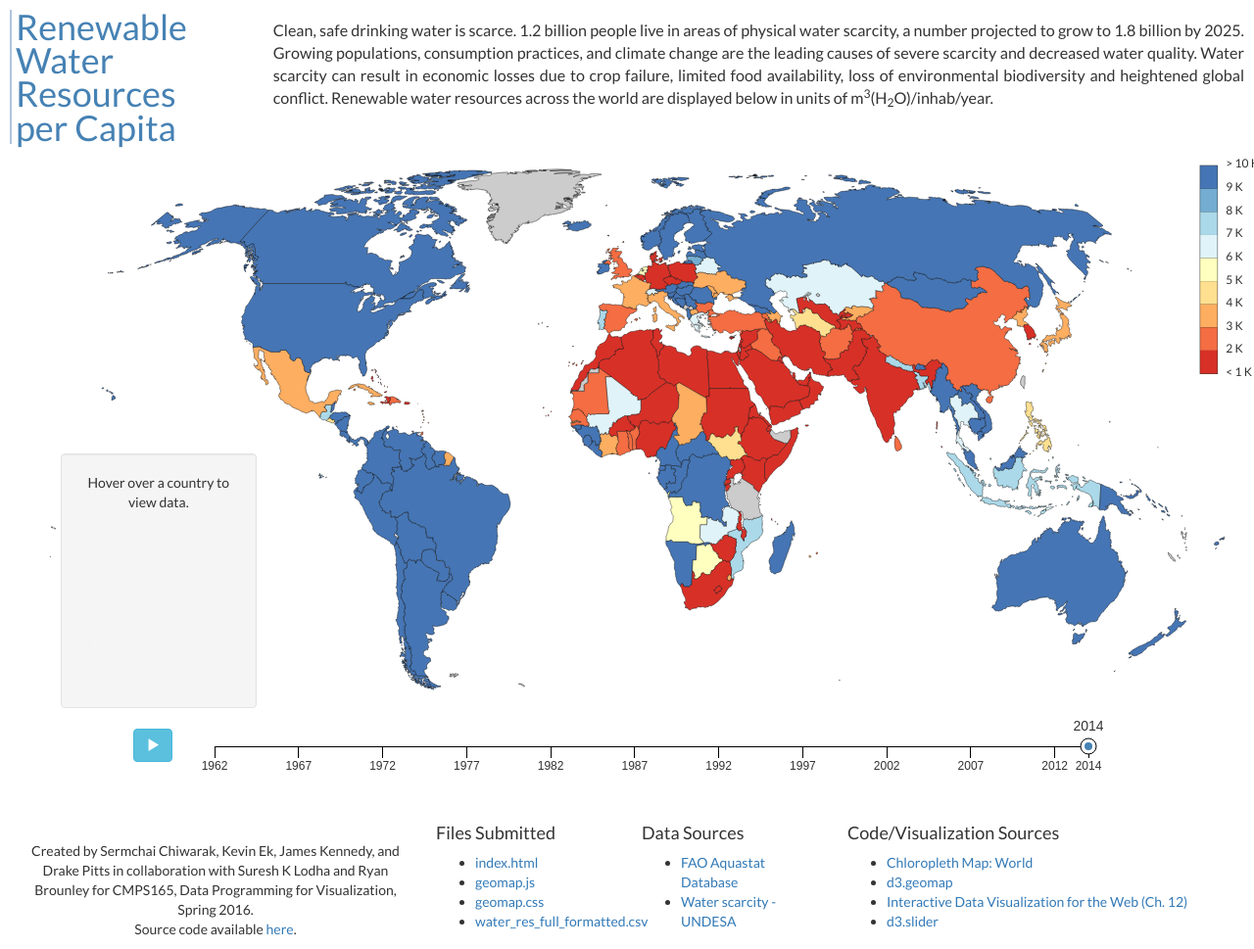
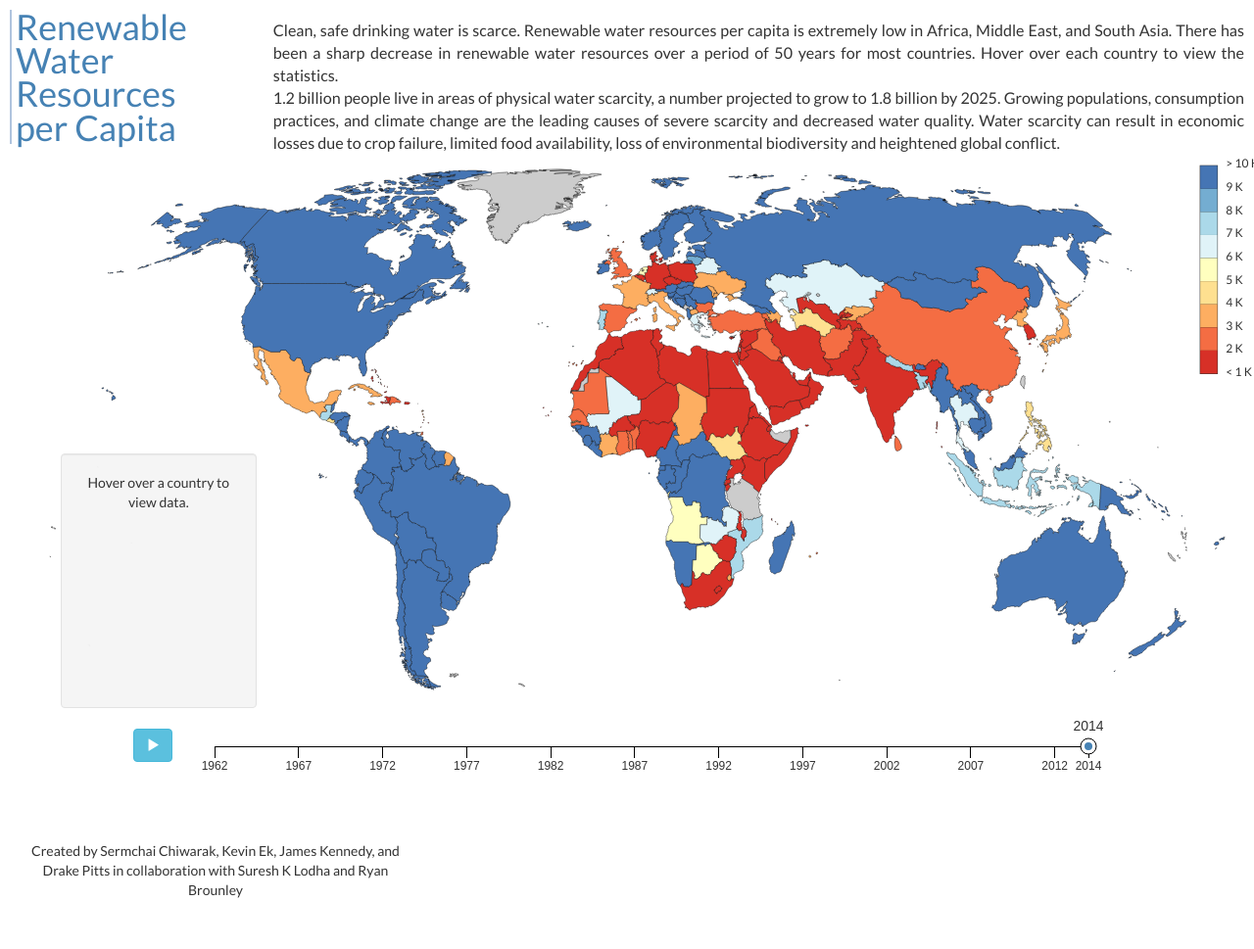
Before and after one commit to JavierJuanillo13/CMPS165_Spring2016_FinalProjects, a plain HTML site: page projects/water/index.html in a window 1280 px wide. Shown: the whole page at 98% size. After the commit the page ends 929 px from the top, so only its background shows below. Drawn offline with nearby package versions, Linux system fonts and the light colour scheme.

Commit message:
Update index.html

```diff
--- a/projects/water/index.html
+++ b/projects/water/index.html
@@ -30,7 +30,18 @@
 
         <div id="description">
             <p>
-                Clean, safe drinking water is scarce. 1.2 billion people live in areas of physical water scarcity, a number projected to grow to 1.8 billion by 2025. Growing populations, consumption practices, and climate change are the leading causes of severe scarcity and decreased water quality. Water scarcity can result in economic losses due to crop failure, limited food availability, loss of environmental biodiversity and heightened global conflict. Renewable water resources across the world are displayed below in units of m<sup>3</sup>(H<sub>2</sub>O)/inhab/year.
+                Clean, safe drinking water is scarce.
+                Renewable water resources per capita is extremely low in Africa, Middle East, and South Asia.
+                There has been a sharp decrease in renewable water resources over a period of 50 years for most countries.
+                Hover over each country to view the statistics.<br>
+                1.2 billion people live in areas of physical water scarcity,
+                a number projected to grow to 1.8 billion by 2025.
+                Growing populations, consumption practices, and climate change
+                are the leading causes of severe scarcity and decreased water quality.
+                Water scarcity can result in economic losses due to crop failure,
+                limited food availability, loss of environmental biodiversity and
+                heightened global conflict.
+                <!--Renewable water resources across the world are displayed below in units of m<sup>3</sup>(H<sub>2</sub>O)/inhab/year.-->
             </p>
         </div>
     </div>
@@ -54,11 +65,13 @@
 
     <div class="row" id="bottom-row">
         <div class="col-md-4">
-            <p>Created by Sermchai Chiwarak, Kevin Ek, James Kennedy, and Drake Pitts in collaboration with Suresh K Lodha and Ryan Brounley for CMPS165, Data Programming for Visualization, Spring 2016.<br>
-            Source code available <a href="https://github.com/Drakeland/water-165">here</a>.</p>
+            <p>Created by Sermchai Chiwarak, Kevin Ek, James Kennedy, and Drake Pitts in collaboration with Suresh K Lodha and Ryan Brounley
+            <!--for CMPS165, Data Programming for Visualization, Spring 2016.<br>
+            Source code available <a href="https://github.com/Drakeland/water-165">here</a>.-->
+            </p>
         </div>
 
-        <div class="col-md-2">
+        <!--<div class="col-md-2">
             <h4>Files Submitted</h4>
             <ul>
                 <li><a href="https://github.com/Drakeland/water-165/blob/gh-pages/index.html">index.html</a></li>
@@ -85,7 +98,7 @@
                 <li><a href="
         http://sujeetsr.github.io/d3.slider/">d3.slider</a></li>
             </ul>
-        </div>
+        </div>-->
     </div>
 
 </div>
```
